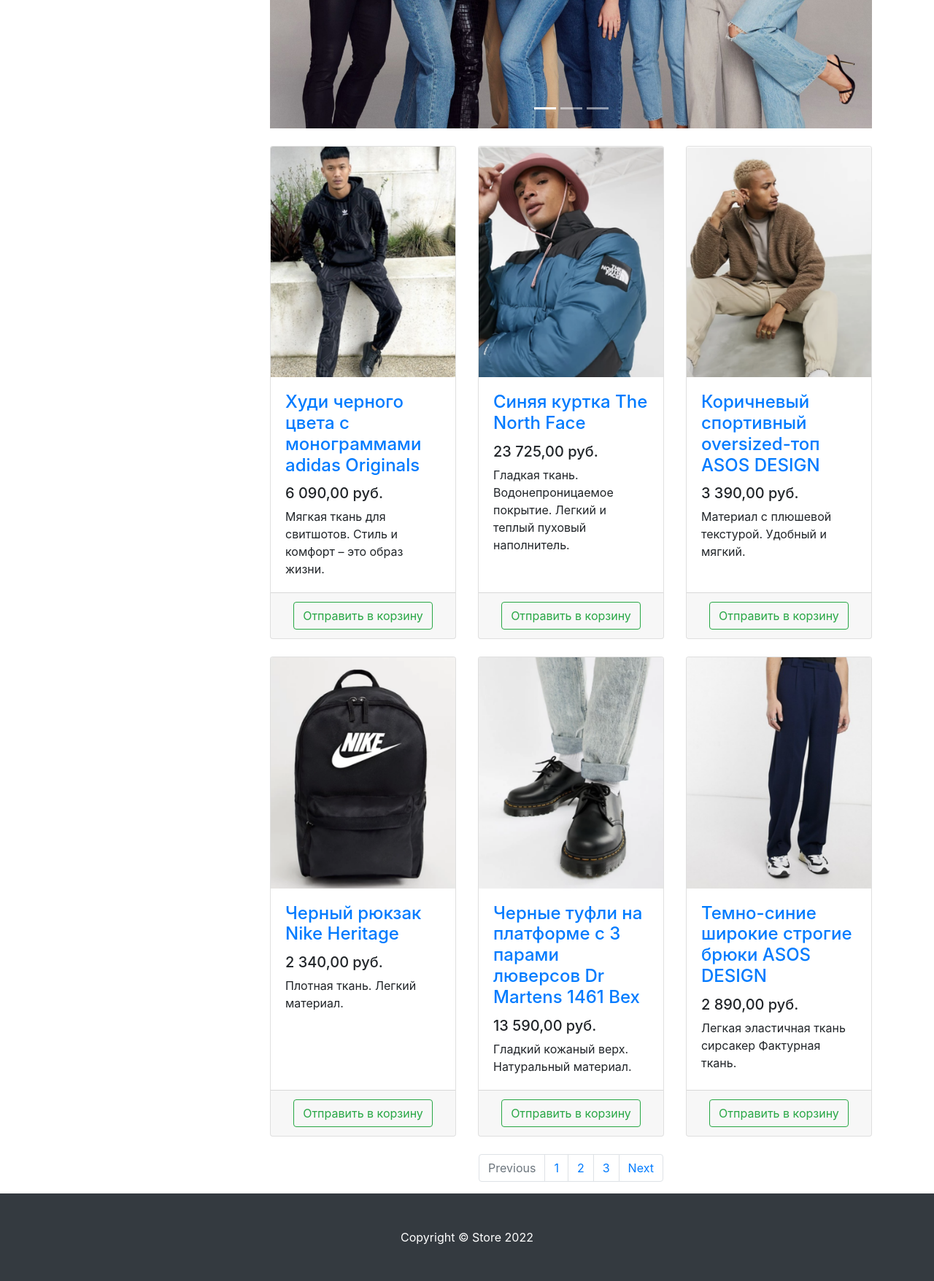
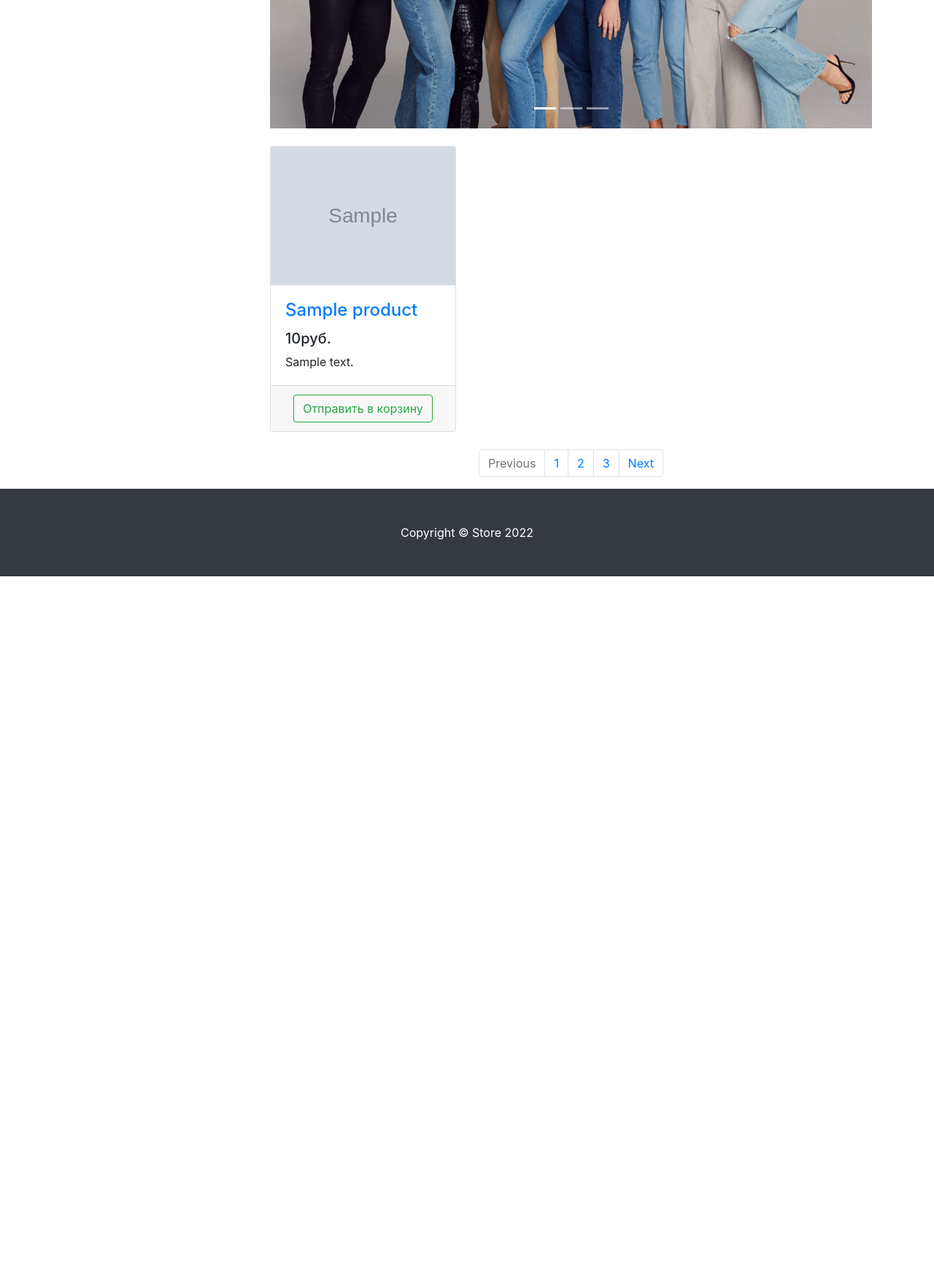
Before and after one commit to Andatra01/shoper-, a Django app: template store/products/templates/products/products.html in a window 1280 px wide. Shown: the part 423-2179 px from the top of the page at 73% size. After the commit the page ends 1213 px from the top, so only its background shows below. Run offline with Django 4.2, Linux system fonts and the light colour scheme; the template is opened without the code that fills it: most values are stand-ins (such as "Sample title", 1, 10 or a date in 2020); grey boxes marked "Sample" are stand-in pictures; some libraries are stand-ins or nearby versions.

Commit message:
Смена виртуального окружения и работа с контекстами {% %}

```diff
--- a/store/products/templates/products/products.html
+++ b/store/products/templates/products/products.html
@@ -8,7 +8,7 @@
     <meta name="description" content="">
     <meta name="author" content="">
 
-    <title>Store - Каталог</title>
+    <title>{{ title }}</title>
 
     <!-- Bootstrap core CSS -->
     <link href="/static/vendor/bootstrap/css/bootstrap.min.css" rel="stylesheet">
@@ -111,127 +111,27 @@
             </div>
 
             <div class="row">
-
+                {% for product in products %}
                 <div class="col-lg-4 col-md-6 mb-4">
                     <div class="card h-100">
                         <a href="#">
                             <img class="card-img-top"
-                                 src="/static/vendor/img/products/Adidas-hoodie.png"
+                                 src="{{ product.image }}"
                                  alt="">
                         </a>
                         <div class="card-body">
                             <h4 class="card-title">
-                                <a href="#">Худи черного цвета с монограммами adidas Originals</a>
+                                <a href="#">{{ product.name }}</a>
                             </h4>
-                            <h5>6 090,00 руб.</h5>
-                            <p class="card-text">Мягкая ткань для свитшотов. Стиль и комфорт – это образ жизни.</p>
+                            <h5>{{ price }}руб.</h5>
+                            <p class="card-text">{{ product.description}}</p>
                         </div>
                         <div class="card-footer text-center">
                             <button type="button" class="btn btn-outline-success">Отправить в корзину</button>
                         </div>
                     </div>
                 </div>
-
-                <div class="col-lg-4 col-md-6 mb-4">
-                    <div class="card h-100">
-                        <a href="#">
-                            <img class="card-img-top"
-                                 src="/static/vendor/img/products/Blue-jacket-The-North-Face.png" alt="">
-                        </a>
-                        <div class="card-body">
-                            <h4 class="card-title">
-                                <a href="#">Синяя куртка The North Face</a>
-                            </h4>
-                            <h5>23 725,00 руб.</h5>
-                            <p class="card-text">
-                                Гладкая ткань. Водонепроницаемое покрытие. Легкий и теплый пуховый наполнитель.
-                            </p>
-                        </div>
-                        <div class="card-footer text-center">
-                            <button type="button" class="btn btn-outline-success">Отправить в корзину</button>
-                        </div>
-                    </div>
-                </div>
-
-                <div class="col-lg-4 col-md-6 mb-4">
-                    <div class="card h-100">
-                        <a href="#">
-                            <img class="card-img-top"
-                                 src="/static/vendor/img/products/Brown-sports-oversized-top-ASOS-DESIGN.png"
-                                 alt="">
-                        </a>
-                        <div class="card-body">
-                            <h4 class="card-title">
-                                <a href="#">Коричневый спортивный oversized-топ ASOS DESIGN</a>
-                            </h4>
-                            <h5>3 390,00 руб.</h5>
-                            <p class="card-text">Материал с плюшевой текстурой. Удобный и мягкий.</p>
-                        </div>
-                        <div class="card-footer text-center">
-                            <button type="button" class="btn btn-outline-success">Отправить в корзину</button>
-                        </div>
-                    </div>
-                </div>
-
-                <div class="col-lg-4 col-md-6 mb-4">
-                    <div class="card h-100">
-                        <a href="#">
-                            <img class="card-img-top"
-                                 src="/static/vendor/img/products/Black-Nike-Heritage-backpack.png"
-                                 alt="">
-                        </a>
-                        <div class="card-body">
-                            <h4 class="card-title">
-                                <a href="#">Черный рюкзак Nike Heritage</a>
-                            </h4>
-                            <h5>2 340,00 руб.</h5>
-                            <p class="card-text">Плотная ткань. Легкий материал.</p>
-                        </div>
-                        <div class="card-footer text-center">
-                            <button type="button" class="btn btn-outline-success">Отправить в корзину</button>
-                        </div>
-                    </div>
-                </div>
-
-                <div class="col-lg-4 col-md-6 mb-4">
-                    <div class="card h-100">
-                        <a href="#">
-                            <img class="card-img-top"
-                                 src="/static/vendor/img/products/Black-Dr-Martens-shoes.png"
-                                 alt="">
-                        </a>
-                        <div class="card-body">
-                            <h4 class="card-title">
-                                <a href="#">Черные туфли на платформе с 3 парами люверсов Dr Martens 1461 Bex</a>
-                            </h4>
-                            <h5>13 590,00 руб.</h5>
-                            <p class="card-text">Гладкий кожаный верх. Натуральный материал.</p>
-                        </div>
-                        <div class="card-footer text-center">
-                            <button type="button" class="btn btn-outline-success">Отправить в корзину</button>
-                        </div>
-                    </div>
-                </div>
-
-                <div class="col-lg-4 col-md-6 mb-4">
-                    <div class="card h-100">
-                        <a href="#">
-                            <img class="card-img-top"
-                                 src="/static/vendor/img/products/Dark-blue-wide-leg-ASOs-DESIGN-trousers.png"
-                                 alt="">
-                        </a>
-                        <div class="card-body">
-                            <h4 class="card-title">
-                                <a href="#">Темно-синие широкие строгие брюки ASOS DESIGN</a>
-                            </h4>
-                            <h5>2 890,00 руб.</h5>
-                            <p class="card-text">Легкая эластичная ткань сирсакер Фактурная ткань.</p>
-                        </div>
-                        <div class="card-footer text-center">
-                            <button type="button" class="btn btn-outline-success">Отправить в корзину</button>
-                        </div>
-                    </div>
-                </div>
+                {% endfor %}
 
             </div>
 
```
Also changed, not shown: store/products/templates/products/index.html (+5 -2 lines), store/products/views.py (+35 -2 lines).
